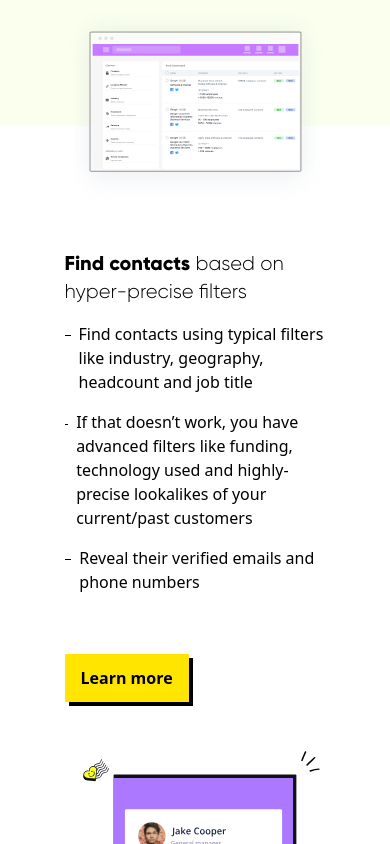
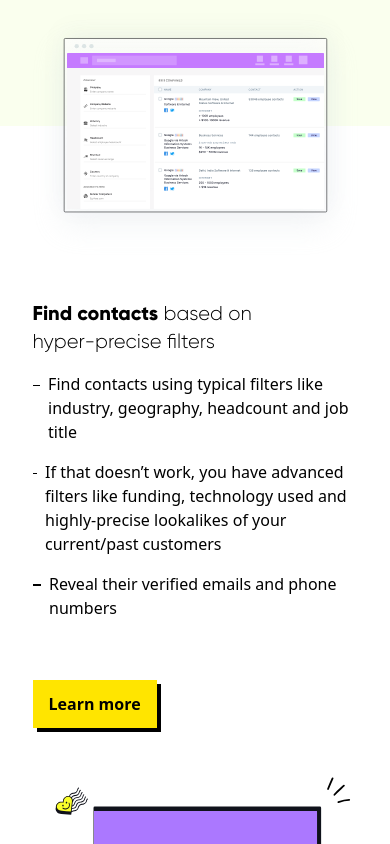
Before and after one commit to reactexcel/leadzilla, a Next.js app: page /features in a window 390 px wide. Shown: the part 700-1544 px from the top of the page. Built offline with nearby package versions, Linux system fonts and the light colour scheme.

Commit message:
feature page

```diff
--- a/components/Features/FindContact.js
+++ b/components/Features/FindContact.js
@@ -4,7 +4,7 @@ import Link from "next/link";
 
 const FindContact = () => {
   return (
-    <div className="w-10/12 py-2 px-8 m-auto pb-20">
+    <div className="w-10/12 py-2 px-8 m-auto pb-20 sm:px-0">
       <Fade right>
       <div className="-mt-48 flex justify-center items-center md:-mt-32 sm:-mt-24">
         <Image
```
